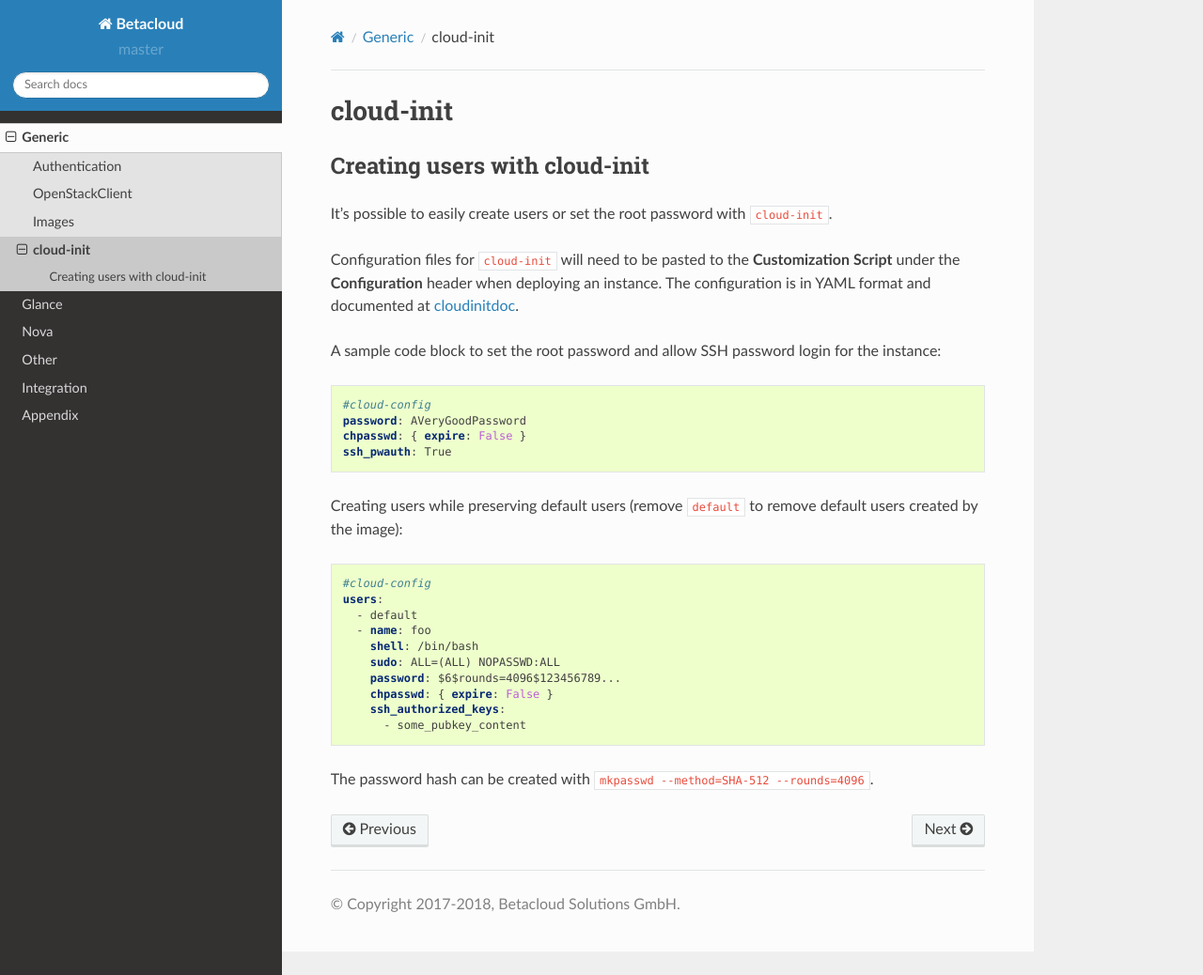
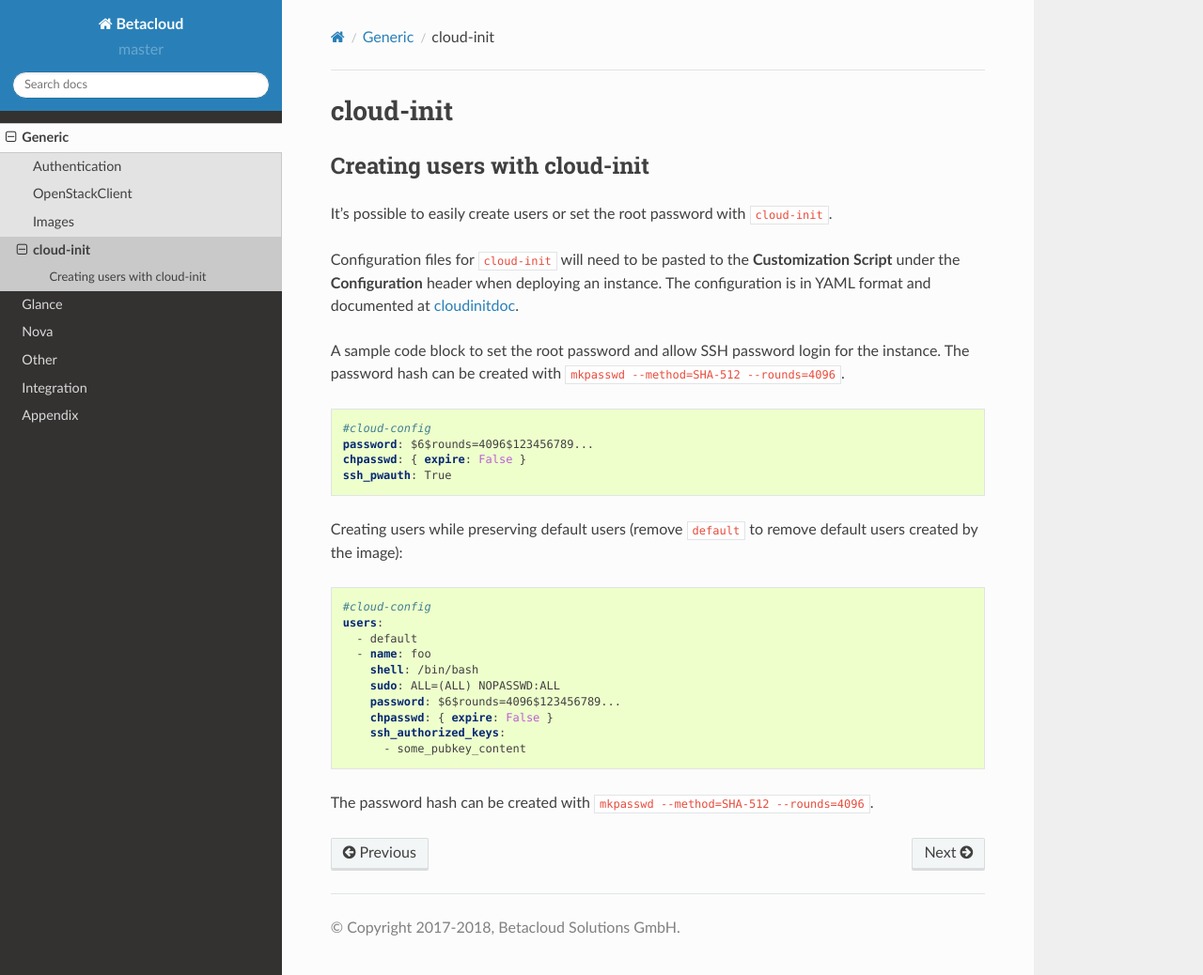
Before and after one commit to betacloud/documentation, a Sphinx documentation site: the page built from source/generic/cloud-init.rst, in a window 1280 px wide and 1038 px high. Shown: the whole window at 94% size. Built offline with Sphinx 7.4.7 and the Read the Docs theme 2.0.0, drawn with Linux system fonts in a browser that asks for light colours; pages that are not in the unit, such as notebooks, are missing from menus.

Commit message:
use password hash in cloud-init example for root password

```diff
--- a/source/generic/cloud-init.rst
+++ b/source/generic/cloud-init.rst
@@ -9,12 +9,12 @@ It's possible to easily create users or set the root password with ``cloud-init`
 
 Configuration files for ``cloud-init`` will need to be pasted to the **Customization Script** under the **Configuration** header when deploying an instance. The configuration is in YAML format and documented at cloudinitdoc_.
 
-A sample code block to set the root password and allow SSH password login for the instance:
+A sample code block to set the root password and allow SSH password login for the instance. The password hash can be created with ``mkpasswd --method=SHA-512 --rounds=4096``.
 
 .. code-block:: yaml
 
    #cloud-config
-   password: AVeryGoodPassword
+   password: $6$rounds=4096$123456789...
    chpasswd: { expire: False }
    ssh_pwauth: True
 
```
